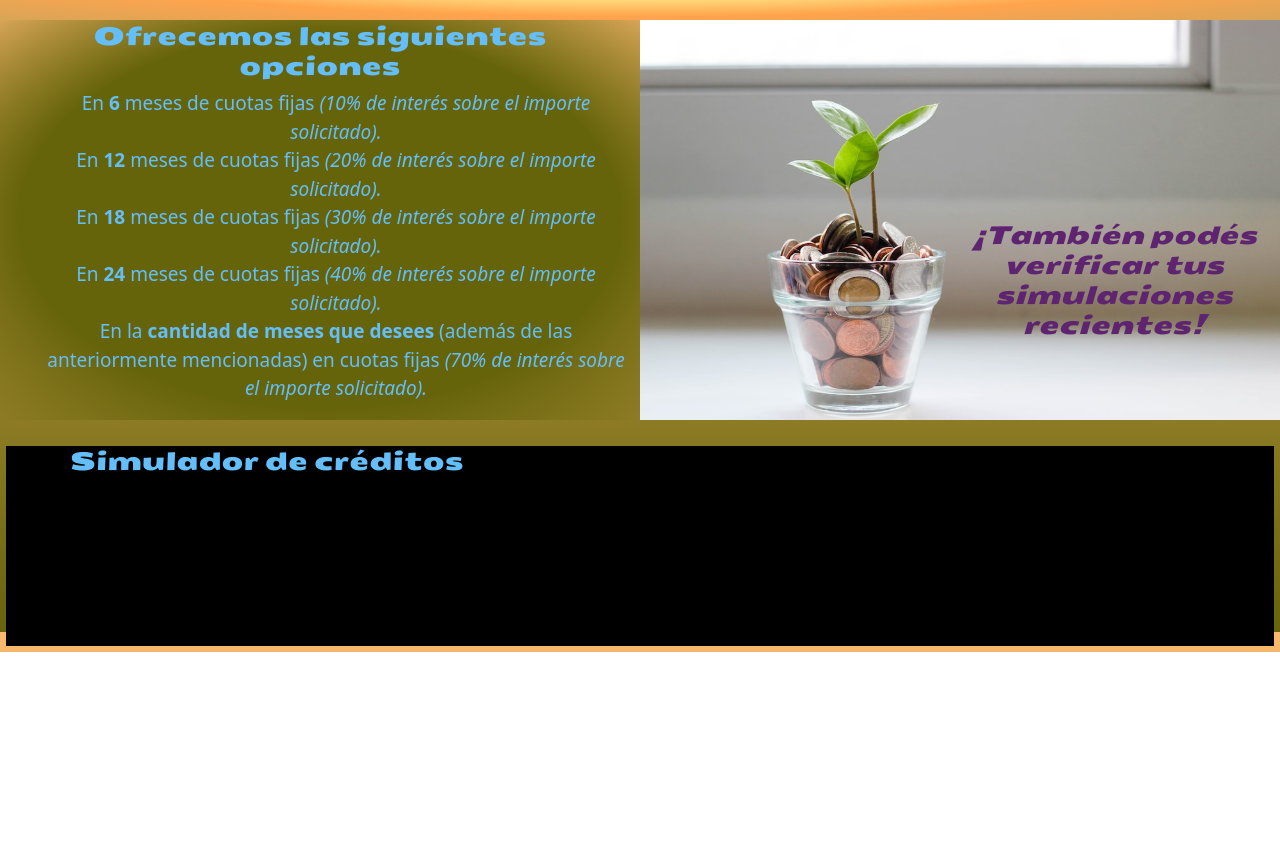
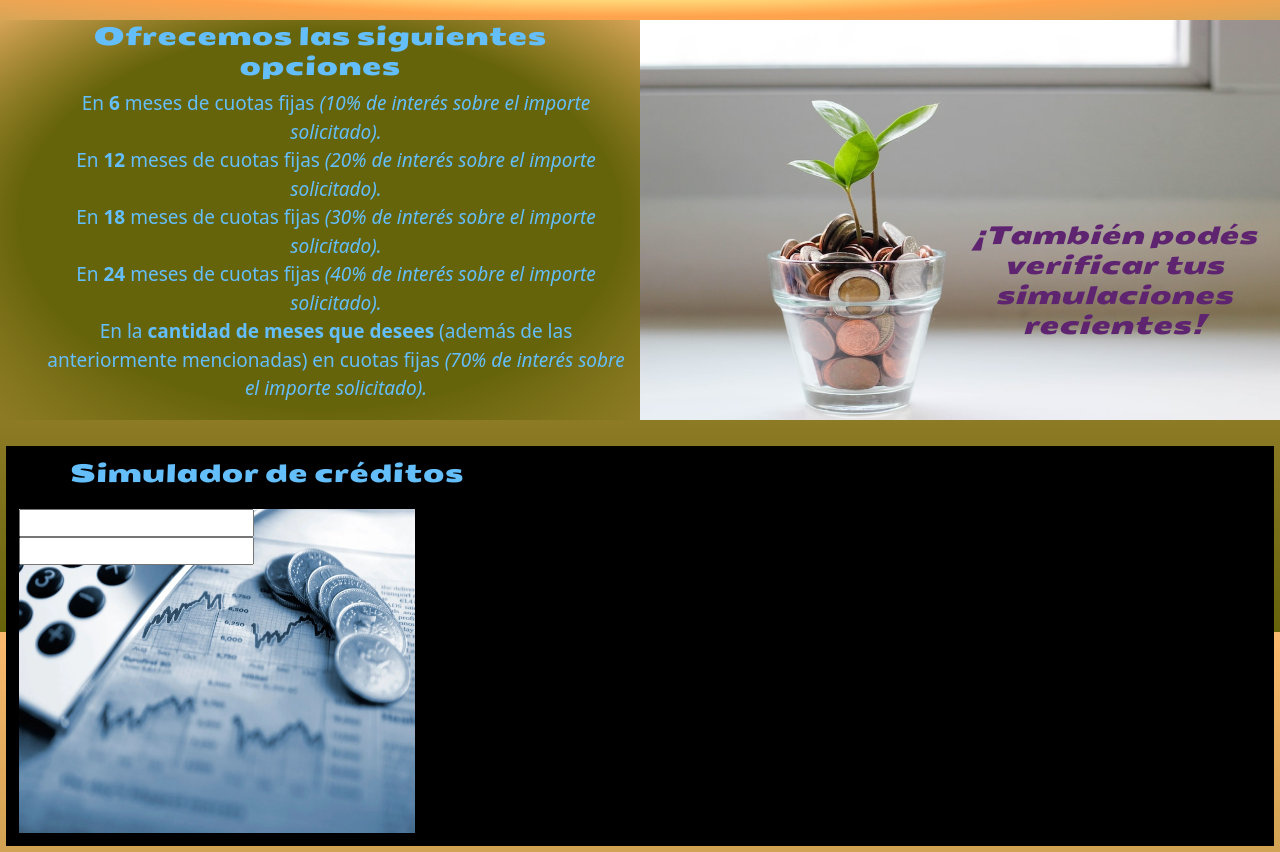
Before and after one commit to FLSfreedom/ProyectoFinalJavascriptSalvadeo, a plain HTML site: page index.html in a window 1280 px wide. Shown: the part 168-1020 px from the top of the page. Before the commit the page ends 820 px from the top, so only its background shows below. Drawn offline with nearby package versions, Linux system fonts and the light colour scheme.

Commit message:
se agregan detalles a la sección de simulación

```diff
--- a/index.html
+++ b/index.html
@@ -36,6 +36,14 @@
     </div>
     <div class="seccionSimulacion">
         <h3>Simulador de créditos</h3>
+        <div class="bloqueUno">
+            <form action="">
+                <input type="number" value="Introduzca su la cantidad de meses">
+                <input type="number" value="Introduzca el importe a solicitar">
+            </form>
+        </div>
+        <div></div>
+        <div></div>
     </div>
     <script src="app.js"></script>
 </body>
--- a/styles/indexstyle.css
+++ b/styles/indexstyle.css
@@ -95,11 +95,11 @@ header div h1 {
 .seccionSimulacion {
     display:grid;
     background-color: black;
-    height: 200px;
+    height: 400px;
     margin: 0.5%;
     grid-template-columns: 1fr 1fr 1fr;
-    grid-template-rows: 1fr 3fr;
-    grid-column-gap: 10px;
+    grid-template-rows: 0.5fr 6fr;
+    grid-column-gap: 1px;
 }
 
 .seccionSimulacion h3 {
@@ -108,4 +108,12 @@ header div h1 {
     color:rgb(100, 190, 250);
     font-size: 25px;
     margin-left: 5%;
+    margin-top: 1%;
 }
+
+.bloqueUno {
+    grid-column: 1/2;
+    background-image:url(../images/fondocalculador.jpg);
+    background-size: 100% 100%;
+    margin: 3%;
+}
```
Also changed, not shown: images/fondocalculador.jpg (added).
